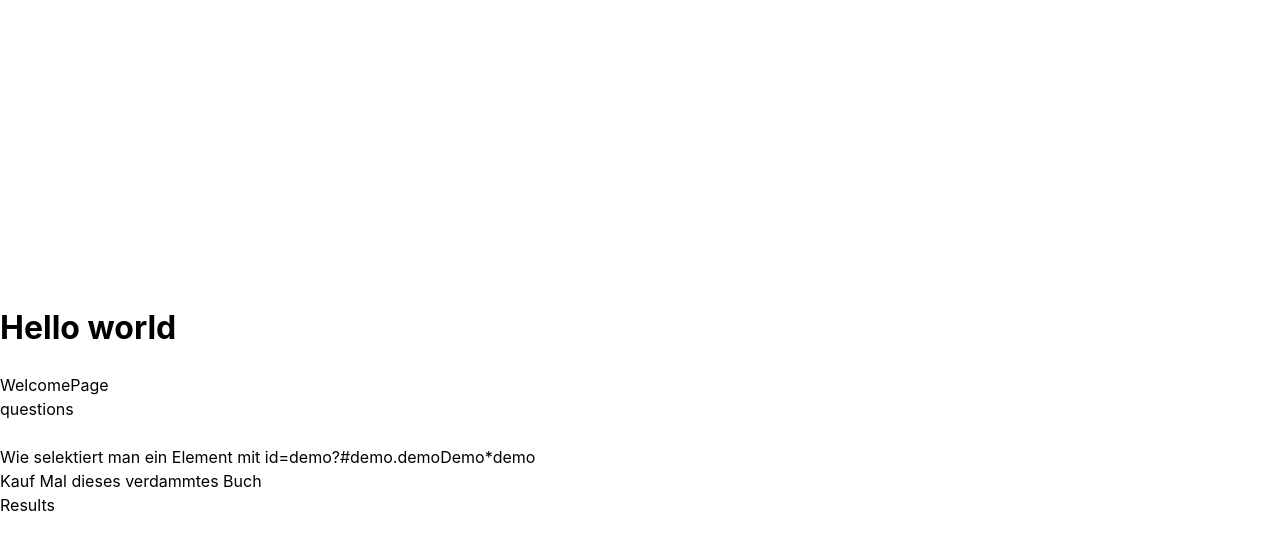
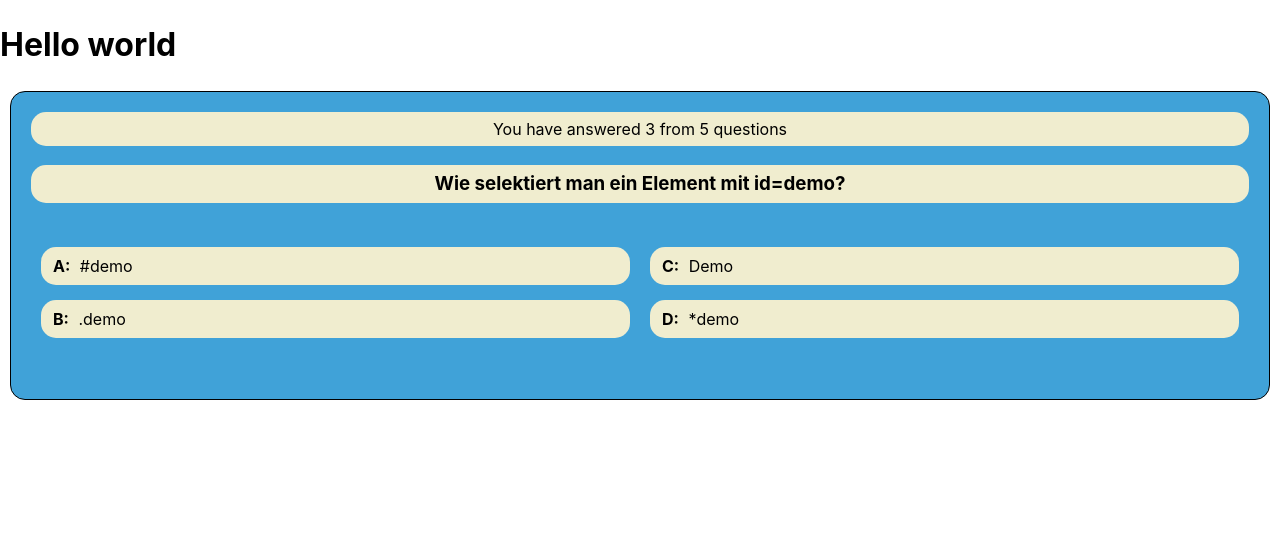
Before and after one commit to Tena99/quiz, a React (Vite) app: page / in a window 1280 px wide. Shown: the top 550 px of the page. Built offline with nearby package versions, Linux system fonts and the light colour scheme.

Commit message:
questions markup

```diff
--- a/src/App.jsx
+++ b/src/App.jsx
@@ -16,11 +16,10 @@ function App() {
     <>
       <div className="App">
         <h1>Hello world</h1>
-
-        <WelcomePage />
+        {/* <WelcomePage /> */}
         <Questions />
-        <Ads />
-        <Results />
+        {/* <Ads />
+        <Results /> */}
       </div>
     </>
   );
--- a/src/components/Questions.jsx
+++ b/src/components/Questions.jsx
@@ -1,4 +1,5 @@
 import questions from "../data/page0.json";
+import styles from "./Questions.module.css";
 
 export default function Questions() {
   // let question;
@@ -25,21 +26,41 @@ export default function Questions() {
   //     question = page;
   // }
 
-  const pages = [
-    { id: "1", page: questions.q1 },
-    { id: "2", page: questions.q2 },
-    { id: "3", page: questions.q3 },
-    { id: "4", page: questions.q4 },
-    { id: "5", page: questions.q5 },
-  ];
+  // const pages = [
+  //   { id: "1", page: questions.q1 },
+  //   { id: "2", page: questions.q2 },
+  //   { id: "3", page: questions.q3 },
+  //   { id: "4", page: questions.q4 },
+  //   { id: "5", page: questions.q5 },
+  // ];
+
   return (
-    <div>
-      questions <br /> <br />
-      {questions.q1.question}
-      {questions.q1.a1}
-      {questions.q1.a2}
-      {questions.q1.a3}
-      {questions.q1.a4}
-    </div>
+    <article className={styles["questions_container"]}>
+      <div className={styles["progressBar"]}>
+        <h4>You have answered 3 from 5 questions</h4>
+      </div>
+
+      <h3> {questions.q1.question}</h3>
+
+      <div className={styles["answers_container"]}>
+        <ul>
+          <li>
+            <strong>A:</strong> {questions.q1.a1}
+          </li>
+          <li>
+            <strong>B:</strong> {questions.q1.a2}
+          </li>
+        </ul>
+
+        <ul>
+          <li>
+            <strong>C:</strong> {questions.q1.a3}
+          </li>
+          <li>
+            <strong>D:</strong> {questions.q1.a4}
+          </li>
+        </ul>
+      </div>
+    </article>
   );
 }
--- a/src/components/Questions.module.css
+++ b/src/components/Questions.module.css
@@ -0,0 +1,54 @@
+.questions_container {
+  padding: 20px;
+  margin: 10px;
+  border: 1px solid black;
+  border-radius: 15px;
+  background-color: #40a2d8;
+
+  h3 {
+    text-align: center;
+    background-color: #f0edcf;
+    border-radius: 15px;
+    padding: 5px;
+  }
+
+  .progressBar {
+    background-color: #f0edcf;
+    border-radius: 15px;
+    padding: 5px;
+
+    margin: auto;
+
+    h4 {
+      margin: 0;
+      text-align: center;
+      font-weight: 400;
+    }
+  }
+
+  .answers_container {
+    display: flex;
+
+    ul {
+      list-style: none;
+      width: 50%;
+      padding: 10px;
+
+      li {
+        background-color: #f0edcf;
+        border-radius: 15px;
+        padding: 5px;
+        margin-bottom: 15px;
+        border: 2px solid transparent;
+
+        strong {
+          padding: 5px;
+        }
+
+        &:hover {
+          border: 2px solid black;
+        }
+      }
+    }
+  }
+}
--- a/src/index.css
+++ b/src/index.css
@@ -7,8 +7,5 @@
 body {
   margin: 0;
   padding: 0;
-  display: flex;
-  place-items: center;
-  min-width: 320px;
-  min-height: 100vh;
+  box-sizing: border-box;
 }
```
